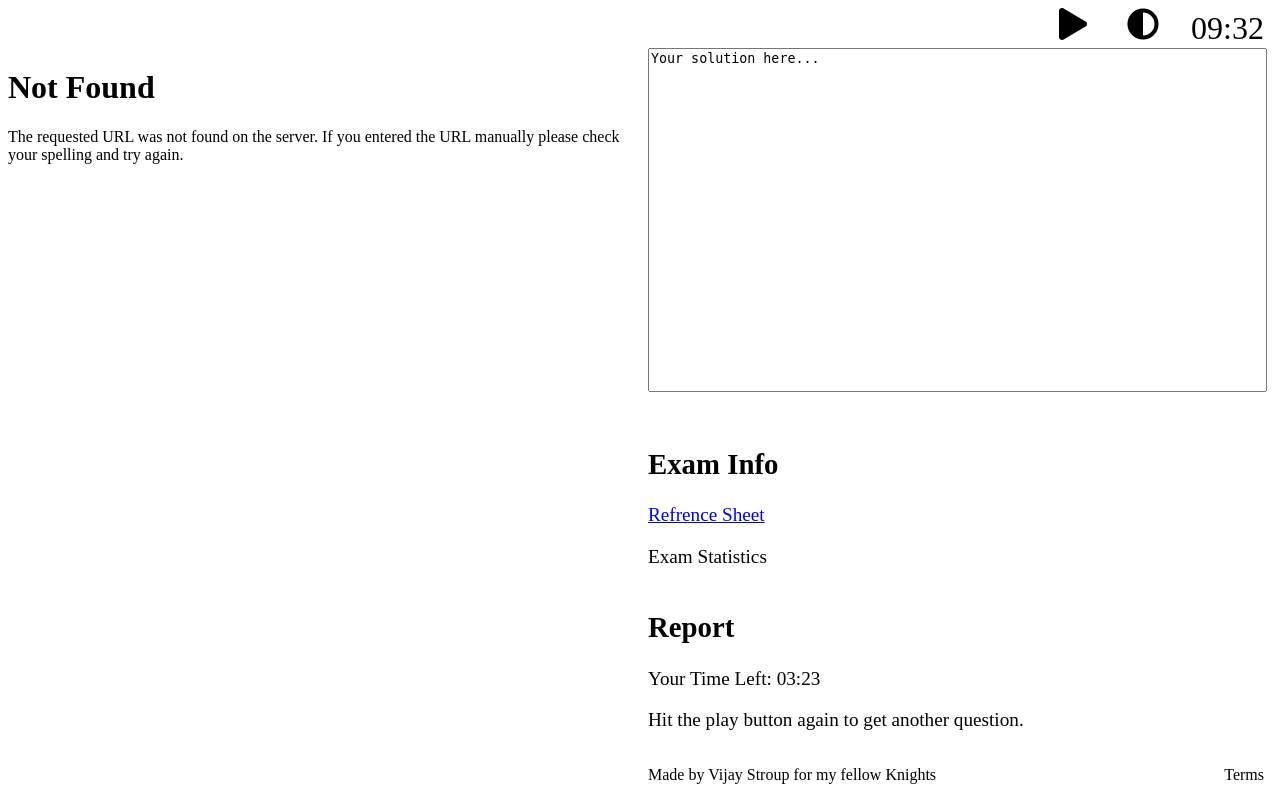
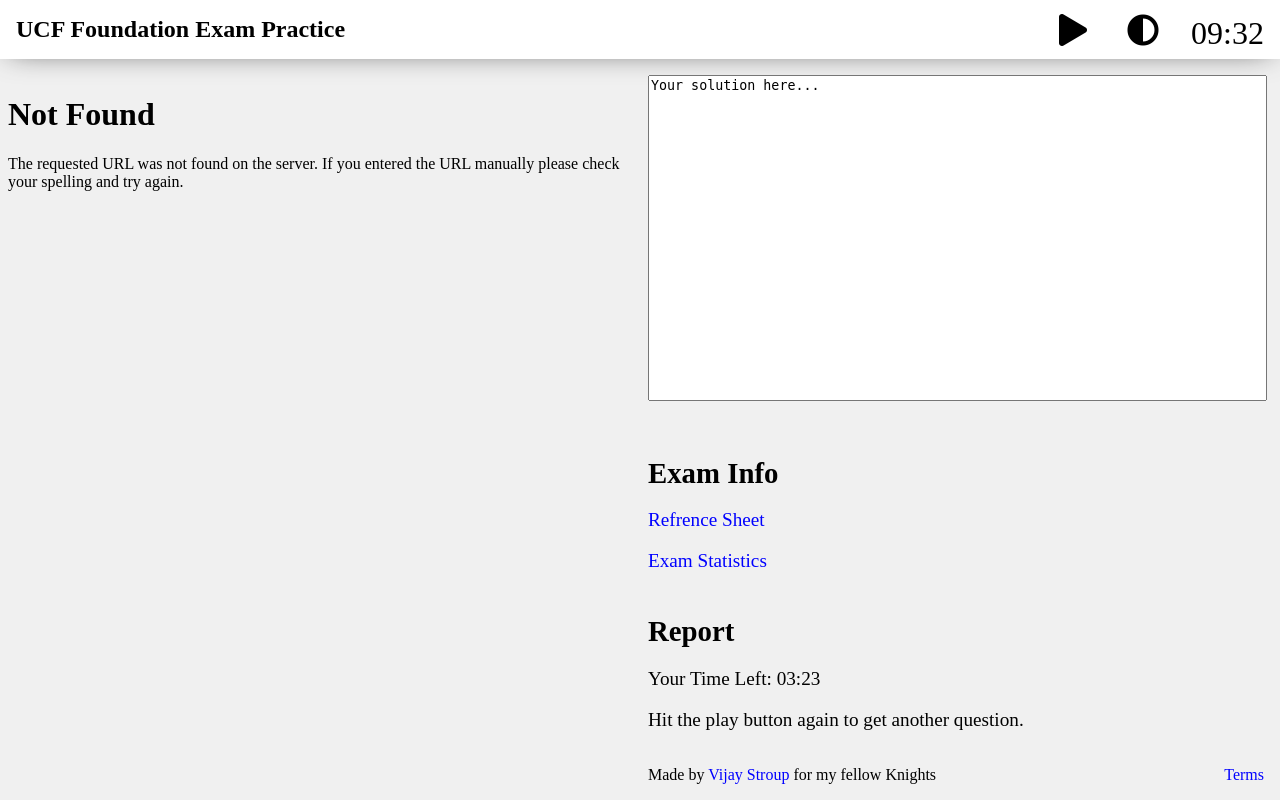
Before and after one commit to vijaystroup/ucf-fe, a Flask app: template templates/index.html in a window 1280 px wide. Run offline with Flask 2, Linux system fonts and the light colour scheme; the template is opened without the code that fills it, so the values that code supplies are empty; some libraries are stand-ins or nearby versions.

Commit message:
more css

```diff
--- a/app.py
+++ b/app.py
@@ -9,7 +9,8 @@ app = Flask(__name__)
 def index():
     questions = os.listdir(os.path.abspath(os.path.dirname(__name__)) + '/static' + '/question')
     question = random.choice(questions)
-    question_info = 'Info-' + question.split('-')[1] + '.pdf'
+    question_info = 'Info-' + question.split('-')[1]
+
     return render_template('index.html', question=question, question_info=question_info)
 
 
--- a/static/index.css
+++ b/static/index.css
@@ -2,12 +2,18 @@ html, body {
     height: 100vh;
     margin: 0;
     padding: 0;
+    background-color: #F0F0F0;
 }
 
 main {
     display: flex;
     flex-direction: column;
     height: 100%;
+}
+
+a {
+    text-decoration: none;
+    color: blue;
 }
 
 .cols {
@@ -40,6 +46,11 @@ main {
 
 .nav {
     justify-content: space-between;
+    -webkit-box-shadow: 0px 0px 30px -10px rgba(0,0,0,0.75);
+    -moz-box-shadow: 0px 0px 30px -10px rgba(0,0,0,0.75);
+    box-shadow: 0px 0px 30px -10px rgba(0,0,0,0.75);
+    margin-bottom: 1rem;
+    background-color: white;
 }
 
 .nav p {
@@ -78,6 +89,10 @@ main {
     font-size: 1.2rem;
 }
 
+.info h2, .report h2 {
+    margin-bottom: 0;
+}
+
 .report {
     font-size: 1.2rem;
     flex-grow: 1;
--- a/templates/index.html
+++ b/templates/index.html
@@ -7,11 +7,10 @@
     <link rel="stylesheet" type="text/css" href="{{ url_for('static', filename='index.css') }}">
     <link rel="stylesheet" href="https://use.fontawesome.com/releases/v5.14.0/css/all.css" integrity="sha384-HzLeBuhoNPvSl5KYnjx0BT+WB0QEEqLprO+NBkkk5gbc67FTaL7XIGa2w1L0Xbgc" crossorigin="anonymous">
     </head>
-<body>
+<body class="light">
     <main>
         <div class="cols nav">
-            <!-- <h1 id="title">UCF Foundation Exam Practice</h1> -->
-            <h1 id="title">{{ question_info }}</h1>
+            <h1 id="title">UCF Foundation Exam Practice</h1>
             <div class="cols tools">
                 <button id="startstop"><i class="fas fa-play"></i></button>
                 <button id="theme"><i class="fas fa-adjust"></i></button>
@@ -29,7 +28,7 @@
                 <div class="info">
                     <h2>Exam Info</h2>
                     <p><a href="{{ url_for('static', filename='misc/FE-FormulaSheet.pdf') }}" target="_blank">Refrence Sheet</a></p>
-                    <p><a>Exam Statistics</a></p>
+                    <p><a href="{{ url_for('static', filename='info/'+question_info+'.pdf') }}" target="_blank">Exam Statistics</a></p>
                 </div>
                 <div class="report">
                     <h2>Report</h2>
@@ -37,7 +36,7 @@
                     <p>Hit the play button again to get another question.</p>
                 </div>
                 <footer>
-                    <p>Made by Vijay Stroup for my fellow Knights</p>
+                    <p>Made by <span><a href="https://www.vijaystroup.com" target="_blank">Vijay Stroup</a></span> for my fellow Knights</p>
                     <a id="terms">Terms</a>
                 </footer>
             </div>
```
